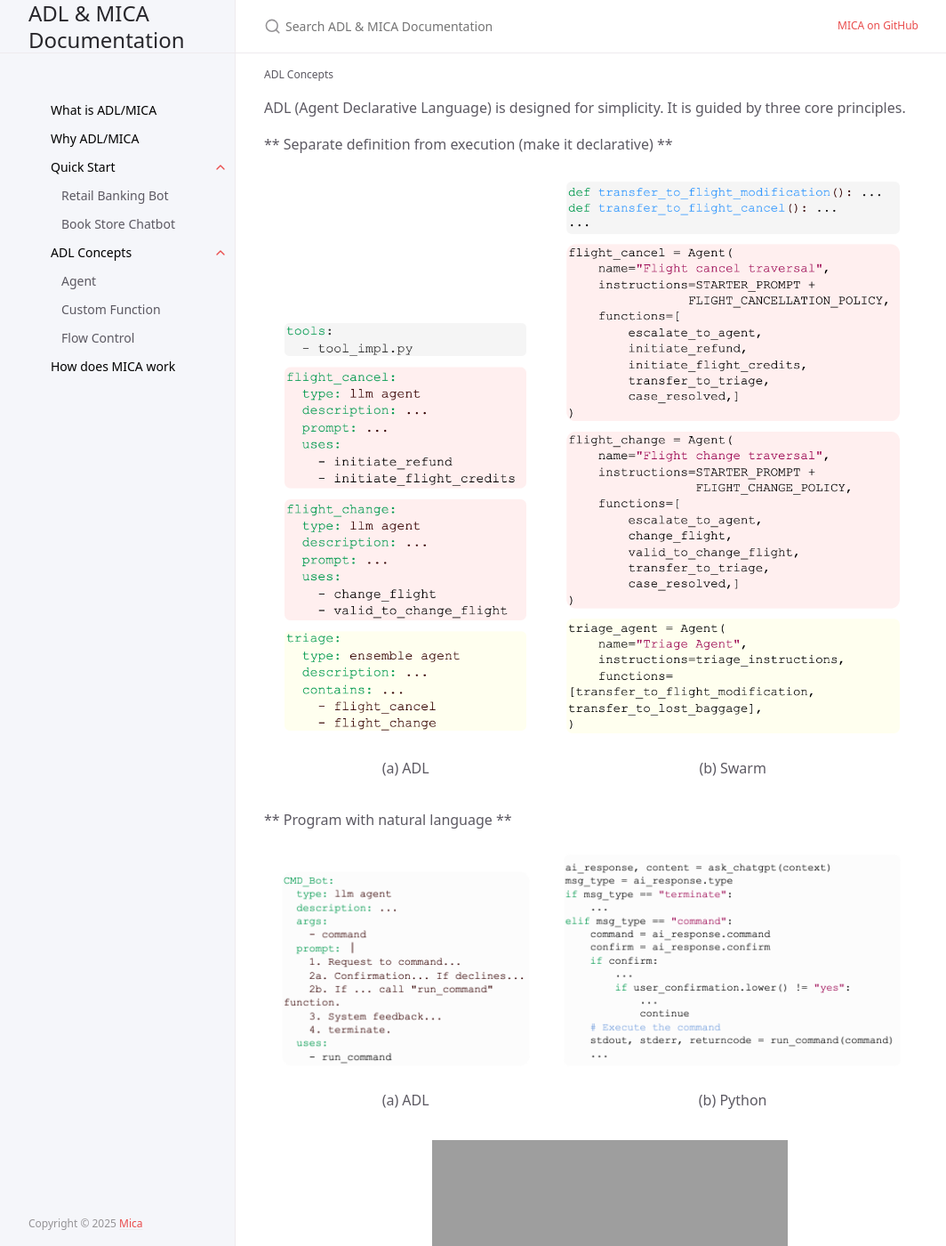
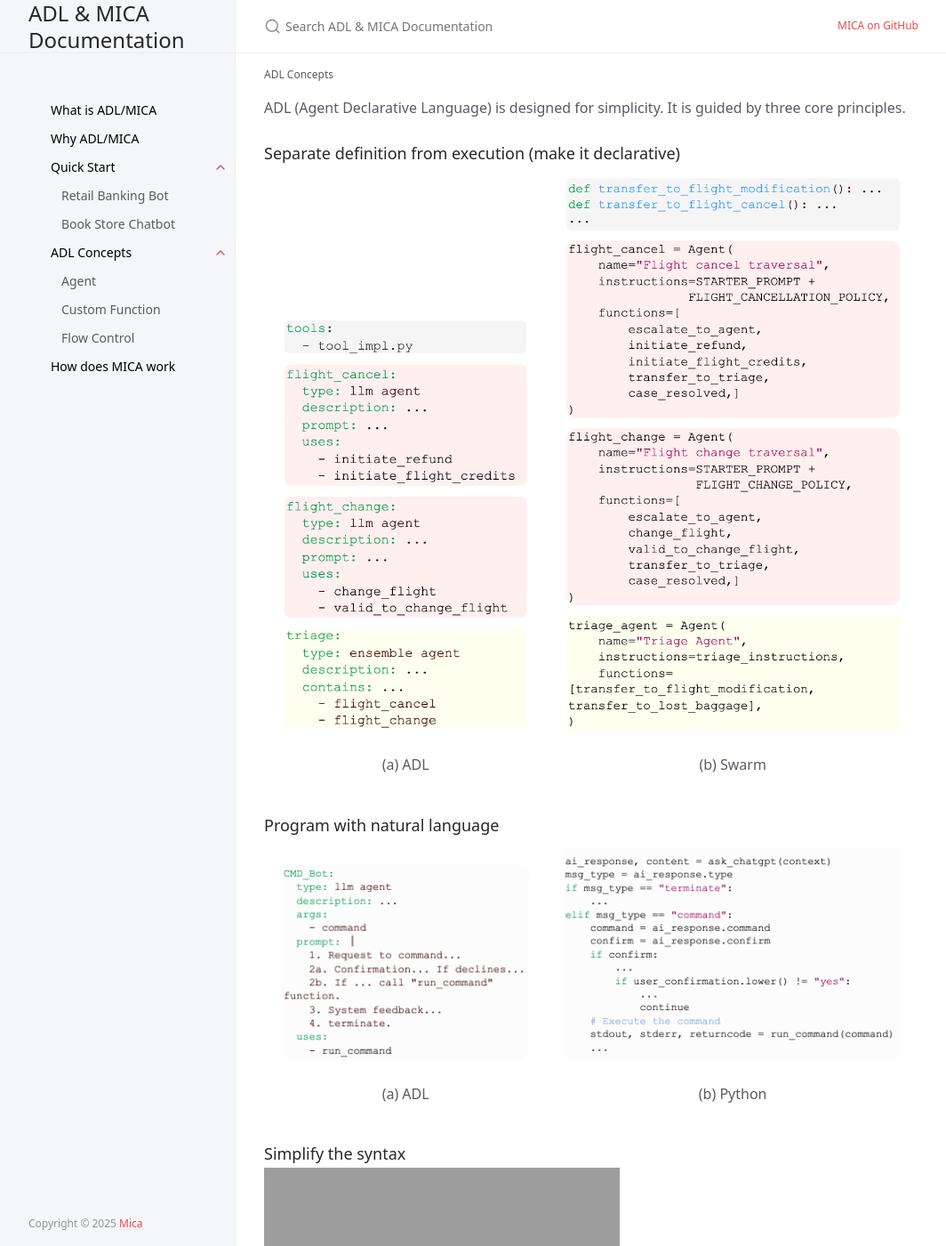
Before and after one commit to Mica-labs/Mica-labs.github.io, a Jekyll site: the page built from docs/ADL Concepts/index.md, in a window 1280 px wide and 1400 px high. Shown: the whole window at 89% size, without its empty margins (107-1171 px from the left). Built offline with Jekyll 4.4.1, drawn with Linux system fonts in a browser that asks for light colours; cached includes are drawn as plain includes; some of the changed text lies outside the part shown.

Commit message:
Update index.md

```diff
--- a/docs/ADL Concepts/index.md
+++ b/docs/ADL Concepts/index.md
@@ -7,7 +7,8 @@ has_children: true
 
 ADL (Agent Declarative Language) is designed for simplicity.  It is guided by three core principles.
 
-** Separate definition from execution (make it declarative) **
+
+### Separate definition from execution (make it declarative)
 <div style="display: flex; justify-content: space-between; align-items: flex-end; width: 100%;">
 
   <div style="flex: 1.5; text-align: center; margin: 0 10px;">
@@ -22,7 +23,7 @@ ADL (Agent Declarative Language) is designed for simplicity.  It is guided by th
 
 </div>
 
-** Program with natural language **
+### Program with natural language
 <div style="display: flex; justify-content: space-between; align-items: flex-end; width: 100%;">
 
   <div style="flex: 1.5; text-align: center; margin: 0 10px;">
@@ -37,7 +38,7 @@ ADL (Agent Declarative Language) is designed for simplicity.  It is guided by th
 
 </div>
 
-** Simplify the syntax **
+### Simplify the syntax
 ![example](example.png | width=400)
 
 For the complete language specification, please refer to [ADL: A Declarative Language for Agent-Based Chatbots, Sirui Zeng, Xifeng Yan, 	arXiv:2504.14787](https://arxiv.org/pdf/2504.14787).
```
